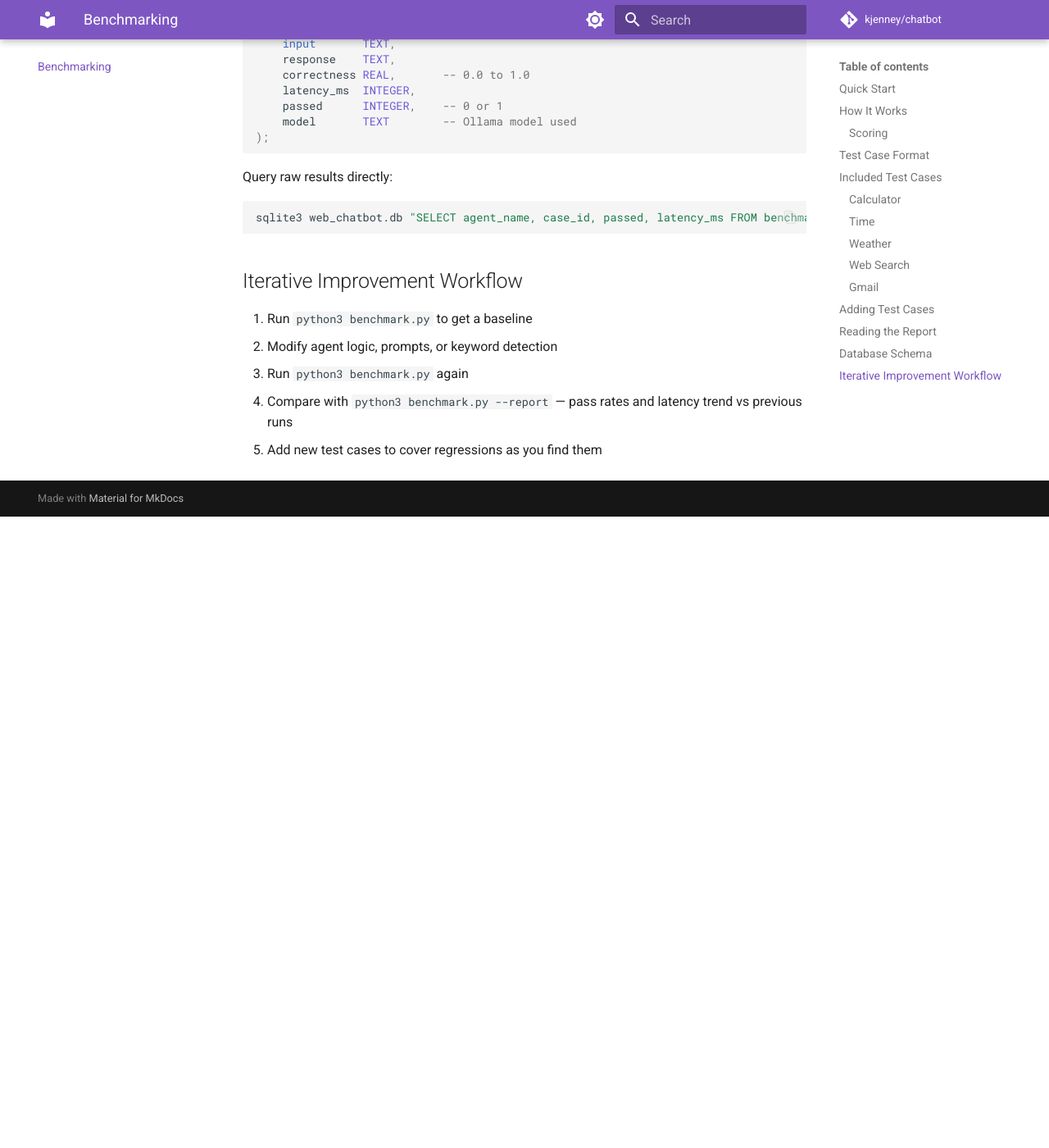
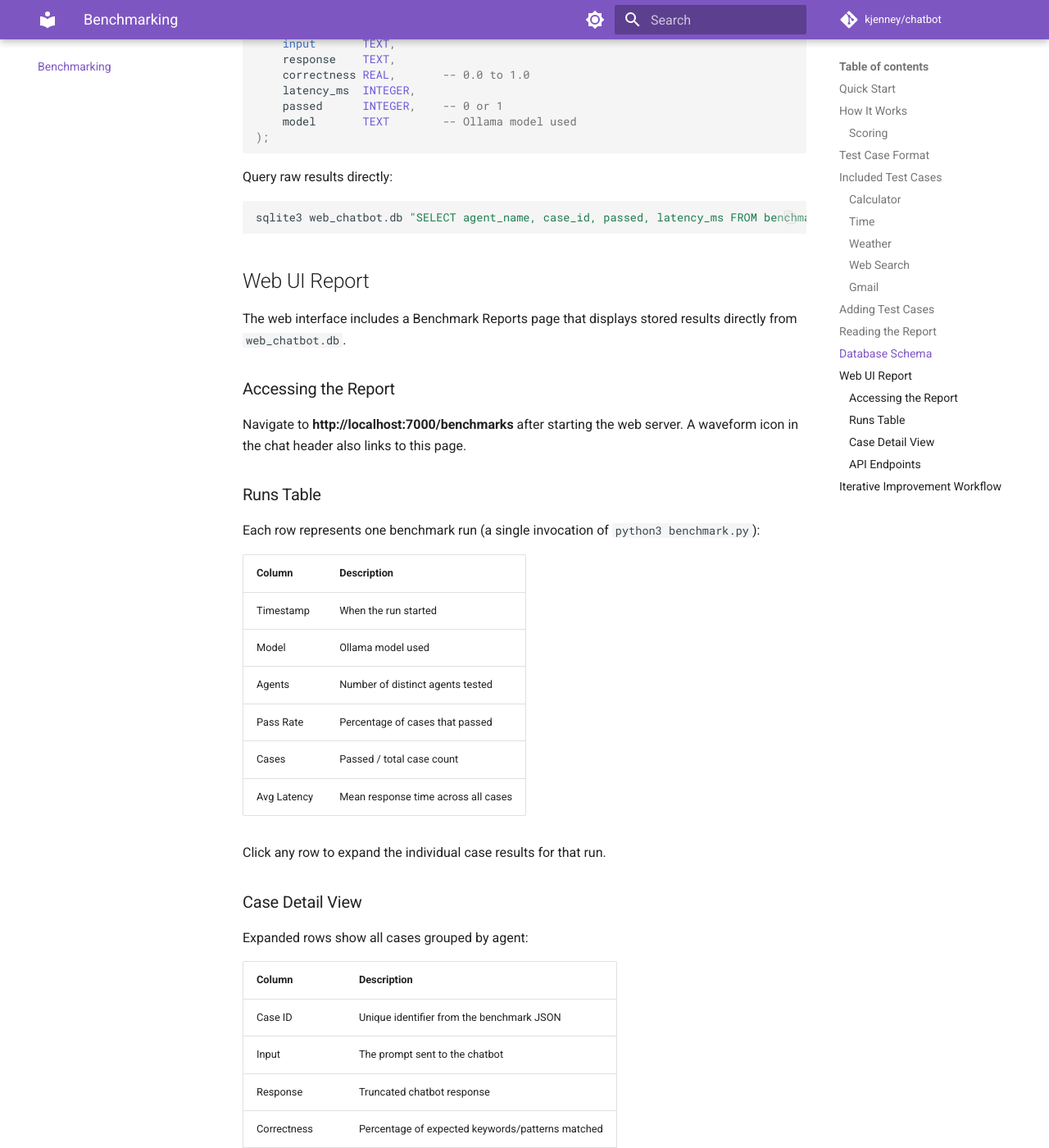
Before and after one commit to kjenney/chatbot, an MkDocs documentation site: the page built from docs/BENCHMARKING.md, in a window 1280 px wide and 1400 px high, scrolled down 3762 px. Shown: the whole window at 82% size. Built offline with MkDocs 1.6.1 and Material for MkDocs 9.7.7, drawn with Linux system fonts in a browser that asks for light colours; comment, search, counter and statistics services are not loaded; before the commit the page ends 4392 px from its top, so only the background shows below that; some of the changed text lies outside the part shown.

Commit message:
Add documentation for the new benchmark reporting UI

````diff
--- a/docs/BENCHMARKING.md
+++ b/docs/BENCHMARKING.md
@@ -152,6 +152,49 @@ Query raw results directly:
 sqlite3 web_chatbot.db "SELECT agent_name, case_id, passed, latency_ms FROM benchmark_results ORDER BY timestamp DESC LIMIT 20;"
 ```
 
+## Web UI Report
+
+The web interface includes a Benchmark Reports page that displays stored results directly from `web_chatbot.db`.
+
+### Accessing the Report
+
+Navigate to **http://localhost:7000/benchmarks** after starting the web server. A waveform icon in the chat header also links to this page.
+
+### Runs Table
+
+Each row represents one benchmark run (a single invocation of `python3 benchmark.py`):
+
+| Column | Description |
+|---|---|
+| Timestamp | When the run started |
+| Model | Ollama model used |
+| Agents | Number of distinct agents tested |
+| Pass Rate | Percentage of cases that passed |
+| Cases | Passed / total case count |
+| Avg Latency | Mean response time across all cases |
+
+Click any row to expand the individual case results for that run.
+
+### Case Detail View
+
+Expanded rows show all cases grouped by agent:
+
+| Column | Description |
+|---|---|
+| Case ID | Unique identifier from the benchmark JSON |
+| Input | The prompt sent to the chatbot |
+| Response | Truncated chatbot response |
+| Correctness | Percentage of expected keywords/patterns matched |
+| Latency / Status | Response time and PASS/FAIL result |
+
+### API Endpoints
+
+| Endpoint | Method | Description |
+|---|---|---|
+| `/benchmarks` | GET | Benchmark Reports UI |
+| `/api/benchmarks/runs` | GET | All runs with summary stats (JSON) |
+| `/api/benchmarks/runs/<run_id>` | GET | Case-level results for a specific run (JSON) |
+
 ## Iterative Improvement Workflow
 
 1. Run `python3 benchmark.py` to get a baseline
````
Also changed, not shown: docs/WEB_INTERFACE.md (+3 -0 lines).
